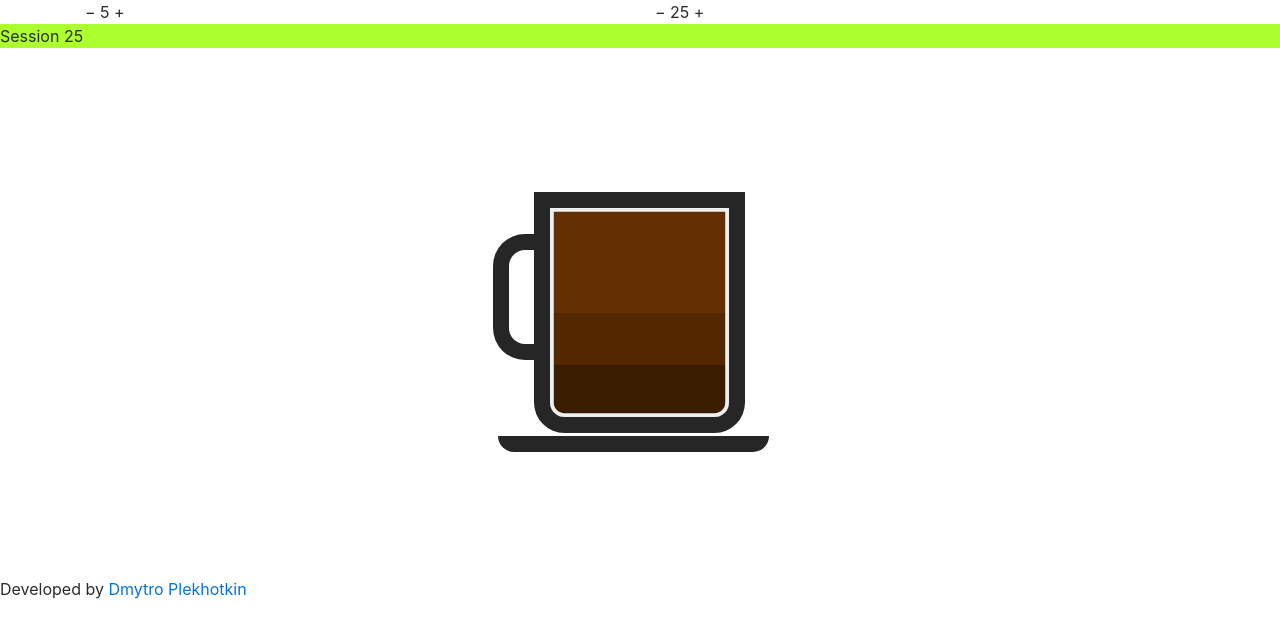
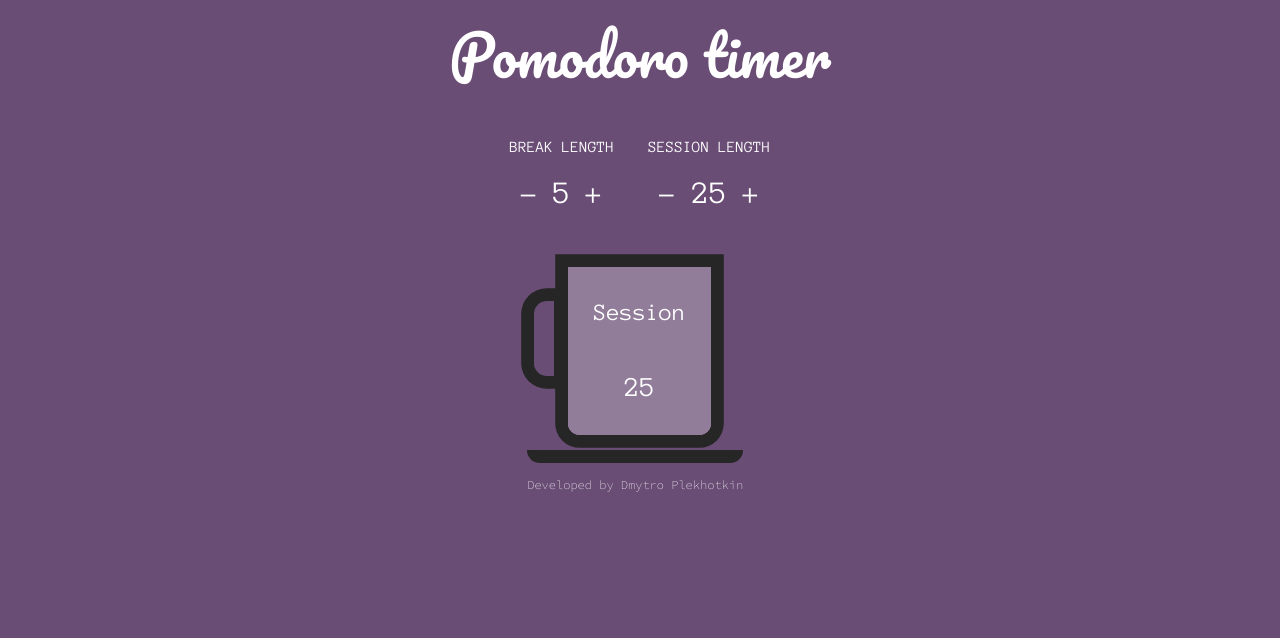
Before and after one commit to plekhotkindmytro/Pomodoro, a plain HTML site: page index.html in a window 1280 px wide. Drawn offline with nearby package versions, Linux system fonts and the light colour scheme.

Commit message:
First release

```diff
--- a/coffee.js
+++ b/coffee.js
@@ -1,10 +1,10 @@
 function drink() {
     var drinked = 100 - Math.round(BREAK_TIME_LEFT_MS / (Number($("#break-value").text()) * 60 * 1000) * 100);
-    $(".filled").css("background-image", "linear-gradient(to bottom, #ecf0f1 " + drinked + "%, #643001 0%, #643001 50%, #532700 50%, #532700 75%, #3a1c00 75%)");
+    $(".filled").css("background-image", "linear-gradient(to bottom, #537499 " + drinked + "%, #643001 0%, #643001 50%, #532700 50%, #532700 75%, #3a1c00 75%)");
 
 }
 
 function fillCoffee() {
     var filled = Math.round(WORK_TIME_LEFT_MS / (Number($("#work-value").text()) * 60 * 1000) * 100);
-    $(".filled").css("background-image", "linear-gradient(to bottom, #ecf0f1 " + filled + "%, #643001 0%, #643001 50%, #532700 50%, #532700 75%, #3a1c00 75%)");
+    $(".filled").css("background-image", "linear-gradient(to bottom, #917D9A " + filled + "%, #643001 0%, #643001 50%, #532700 50%, #532700 75%, #3a1c00 75%)");
 }
--- a/index.html
+++ b/index.html
@@ -15,39 +15,58 @@
     <section id="pomodoro">
         <div class="container">
             <div class="row">
-                <div class="col-6">
-                    <span id="break-minus">&minus;</span>
-                    <span id="break-value">5</span>
-                    <span id="break-plus">&plus;</span>
-                </div>
-                <div class="col-6">
-                    <span id="work-minus">&minus;</span>
-                    <span id="work-value">25</span>
-                    <span id="work-plus">&plus;</span>
+                <div class="col-12">
+                    <h1 class="display-4 mb-5">Pomodoro timer</h1>
                 </div>
             </div>
-        </div>
+
             <div class="row">
                 <div class="col-12">
-                <div id="timer" class="work">
-                    <span id="timer-title">Session</span>
-                    <span id="timer-value">25</span>
-                </div>
-            </div>
-        </div>
-        <div class="row">
-            <div class="col-12">
-                <div class='cup'>
-                    <div class='filled'></div>
+                    <div class="control-panel">
+                        <table class="break-panel">
+                            <tr>
+                                <td colspan="3">BREAK LENGTH</td>
+                            </tr>
+                            <tr class="break-panel-inputs">
+                                <td><span id="break-minus">&minus;</span></td>
+                                <td><span id="break-value">5</span></td>
+                                <td><span id="break-plus">&plus;</span></td>
+                            </tr>
+                        </table>
+                        <table class="work-panel">
+                            <tr>
+                                <td colspan="3">SESSION LENGTH</td>
+                            </tr>
+                            <tr class="work-panel-inputs">
+                                <td><span id="work-minus">&minus;</span></td>
+                                <td><span id="work-value">25</span></td>
+                                <td><span id="work-plus">&plus;</span></td>
+                            </tr>
+                        </table>
                     </div>
                 </div>
             </div>
 
             <div class="row">
                 <div class="col-12">
+                    <div class="cup-wrapper">
+                        <div class='cup'>
+                            <div class='filled filled-work' id="timer">
+
+                                <span id="timer-title">Session</span>
+                                <span id="timer-value">25</span>
+
+                            </div>
+                        </div>
+                    </div>
+                </div>
+            </div>
+            <div class="row">
+                <div class="col-12">
                     <footer class="footer">
                         Developed by <a href="https://plekhotkindmytro-portfolio.herokuapp.com">Dmytro Plekhotkin</a>
                     </footer>
+                </div>
             </div>
         </div>
     </section>
--- a/scripts.js
+++ b/scripts.js
@@ -48,8 +48,10 @@ function updateTimer() {
     }
 
     if (WORK_TIME_LEFT_MS > 0 && IS_WORK) {
-        $("#timer").removeClass("break");
-        $("#timer").addClass("work");
+        $("body").removeClass("break");
+        $("body").addClass("work");
+        $("#timer").removeClass("filled-break");
+        $("#timer").addClass("filled-work");
         $("#timer-title").text("Session");
         WORK_TIME_LEFT_MS -= 1000;
         setTimerText(WORK_TIME_LEFT_MS);
@@ -61,8 +63,10 @@ function updateTimer() {
         }
 
         IS_WORK = false;
-        $("#timer").removeClass("work");
-        $("#timer").addClass("break");
+        $("body").removeClass("work");
+        $("body").addClass("break");
+        $("#timer").removeClass("filled-work");
+        $("#timer").addClass("filled-break");
         $("#timer-title").text("Break!");
         BREAK_TIME_LEFT_MS -= 1000;
         setTimerText(BREAK_TIME_LEFT_MS);
@@ -81,8 +85,8 @@ function setTimerText(ms) {
     var hours = time.getUTCHours();
     var minutes = time.getUTCMinutes();
     var seconds = time.getUTCSeconds();
-    var text = (hours === 0 ? "" : hours + " : ");
-    text += minutes + " : " + seconds;
+    var text = (hours === 0 ? "" : hours + ":");
+    text += minutes + ":" + seconds;
     $("#timer-value").text(text);
 }
 
--- a/styles.css
+++ b/styles.css
@@ -1,27 +1,61 @@
+@import url('https://fonts.googleapis.com/css?family=Pacifico|Source+Code+Pro:200|Anonymous+Pro');
 html,
 body {
     width: 100%;
     height: 100%;
 }
 
-#break-minus,
-#break-plus,
-#work-minus,
-#work-plus {
-    cursor: pointer;
+body {
+    background-color: #694D75;
+    font-family: 'Anonymous Pro', monospace;
+    -webkit-user-select: none;
+    -moz-user-select: none;
+    -ms-user-select: none;
+    user-select: none;
+}
+
+a,
+a:hover {
+    color: white;
+}
+
+h1 {
+    font-family: 'Pacifico';
+    margin-bottom: 1rem;
+    margin-top: 1.5rem;
+}
+
+.control-panel {
+    width: 100%;
+    display: flex;
+    justify-content: center;
+    margin-bottom: 1rem;
+}
+
+.break-panel {
+    margin-right: 2em;
+}
+
+.break-panel-inputs,
+.work-panel-inputs {
+    font-size: 2rem;
 }
 
 .work {
-    background-color: greenyellow;
+    background-color: #694D75;
 }
 
 .break {
-    background-color: red;
+    background-color: #134074;
+}
+
+.cup-wrapper {
+    font-size: 0.8rem;
 }
 
 .cup {
     /*position*/
-    margin: 10em auto;
+    margin: 2em auto;
     /*Style*/
     width: 11.09017em;
     height: 13.09017em;
@@ -41,7 +75,7 @@ body {
 .cup:before {
     height: 5.8541em;
     width: 1.61803em;
-    margin: 2.62232em -2.66886em;
+    margin: 2.62232em -2.76886em;
     border-top-left-radius: 1em;
     border-bottom-left-radius: 1em;
 }
@@ -62,8 +96,50 @@ body {
     float: left;
     border-bottom-left-radius: 0.90909em;
     border-bottom-right-radius: 0.90909em;
-    box-shadow: inset 0 0 0 0.23607em #ecf0f1, 0 0 0 1em #262626;
     margin-left: -1px;
     margin-right: 3px;
-    background-image: linear-gradient(to bottom, #ecf0f1 0%, #643001 0%, #643001 50%, #532700 50%, #532700 75%, #3a1c00 75%);
+    background-image: linear-gradient(to bottom, #917D9A 100%, #643001 0%, #643001 50%, #532700 50%, #532700 75%, #3a1c00 75%);
 }
+
+.filled-work {
+    box-shadow: inset 0 0 0 0.23607em #917D9A, 0 0 0 1em #262626;
+}
+
+.filled-break {
+    box-shadow: inset 0 0 0 0.23607em #537499, 0 0 0 1em #262626;
+}
+
+#break-minus,
+#break-plus,
+#work-minus,
+#work-plus,
+#timer {
+    cursor: pointer;
+    padding: 0.5rem;
+    display: flex;
+    justify-content: space-around;
+    flex-direction: column;
+}
+
+#timer-title {
+    font-size: 1.5rem;
+}
+
+#timer-value {
+    font-size: 1.75rem;
+}
+
+#pomodoro {
+    text-align: center;
+    color: #fff;
+}
+
+.footer {
+    font-size: 0.75rem;
+    padding: 1rem;
+    font-family: 'Source Code Pro', monospace;
+}
+
+.footer a {
+    margin-right: 0.8em;
+}
```
Lines whose indentation alone changed are shown as unchanged.
